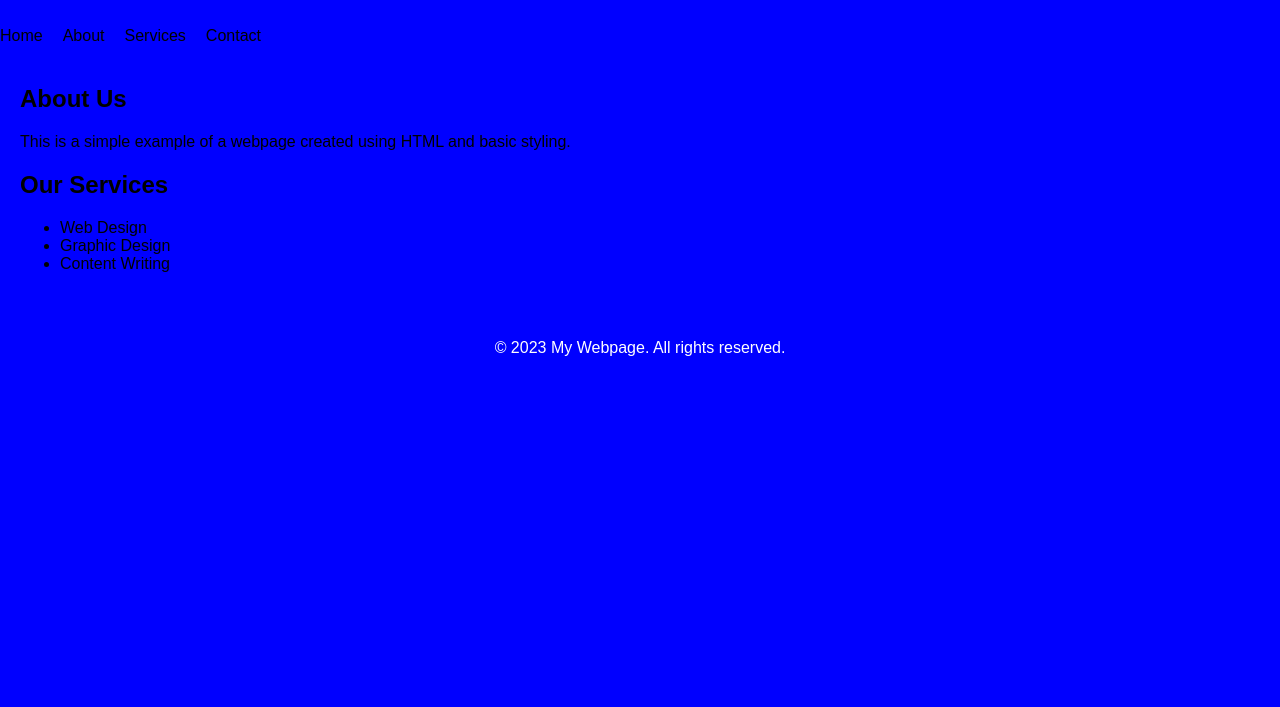
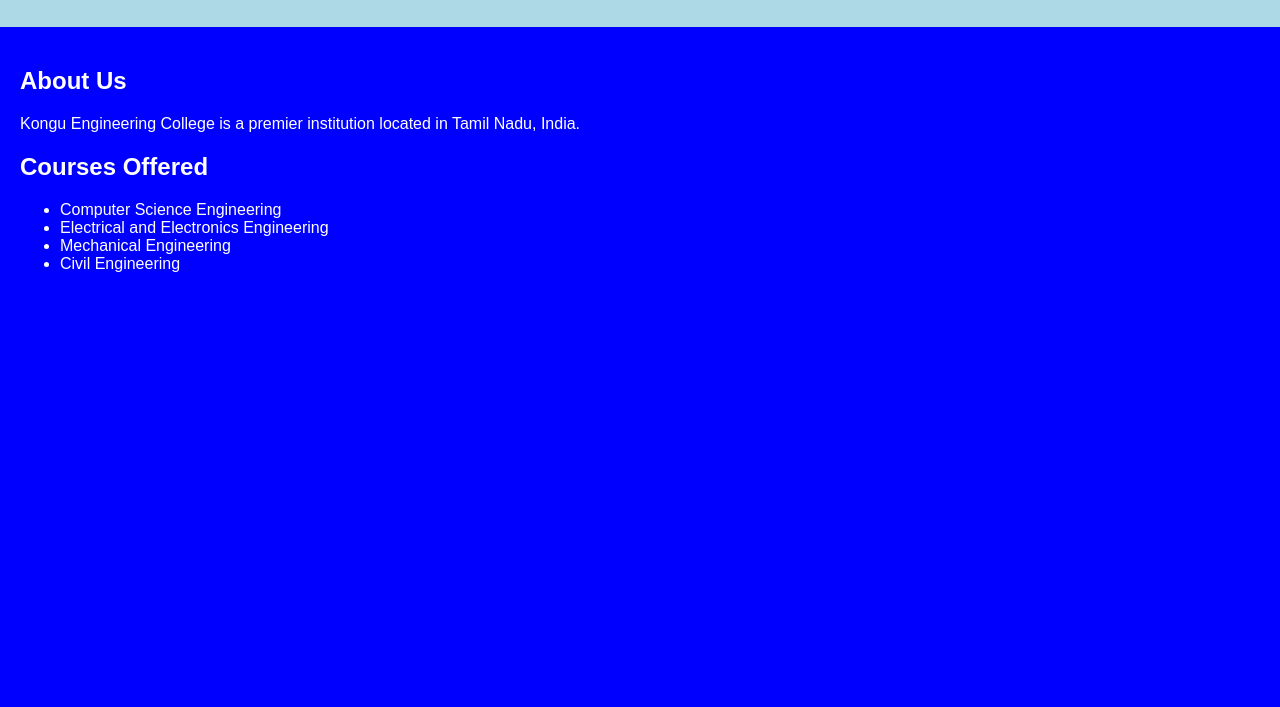
Before and after one commit to praneshm2004/bloger, a plain HTML site: page index.html in a window 1280 px wide. Shown: the part 93-800 px from the top of the page. Drawn offline with Linux system fonts and the light colour scheme.

Commit message:
Update index.html

```diff
--- a/index.html
+++ b/index.html
@@ -1,92 +1,51 @@
 <!DOCTYPE html>
 <html>
 <head>
-    <title>My Webpage</title>
+    <title>Kongu Engineering College</title>
     <style>
         body {
             font-family: Arial, sans-serif;
             margin: 0;
             padding: 0;
             background-color: blue;
+            color: white;
         }
 
         header {
-            background-color: blue;
-            color: white;
+            background-color: lightblue;
             padding: 20px;
             text-align: center;
         }
 
-        nav ul {
-            list-style: none;
-            margin: 0;
-            padding: 0;
-            background-color: blue;
-            overflow: hidden;
-        }
-
-        nav ul li {
-            float: left;
-            margin-right: 20px;
-        }
-
-        nav ul li a {
-            color: black;
-            text-decoration: none;
-        }
-
-        nav ul li a:hover {
-            text-decoration: underline;
+        h1 {
+            color: white;
         }
 
         main {
             padding: 20px;
         }
-
-        section {
-            margin-bottom: 20px;
-        }
-
-        footer {
-            background-color: blue;
-            color: white;
-            padding: 10px;
-            text-align: center;
-        }
     </style>
 </head>
 <body>
     <header>
-        <h1>Welcome to My Webpage</h1>
+        <h1>KONGU ENGINEERING COLLEGE</h1>
     </header>
-
-    <nav>
-        <ul>
-            <li><a href="#">Home</a></li>
-            <li><a href="#">About</a></li>
-            <li><a href="#">Services</a></li>
-            <li><a href="#">Contact</a></li>
-        </ul>
-    </nav>
 
     <main>
         <section>
             <h2>About Us</h2>
-            <p>This is a simple example of a webpage created using HTML and basic styling.</p>
+            <p>Kongu Engineering College is a premier institution located in Tamil Nadu, India.</p>
         </section>
 
         <section>
-            <h2>Our Services</h2>
+            <h2>Courses Offered</h2>
             <ul>
-                <li>Web Design</li>
-                <li>Graphic Design</li>
-                <li>Content Writing</li>
+                <li>Computer Science Engineering</li>
+                <li>Electrical and Electronics Engineering</li>
+                <li>Mechanical Engineering</li>
+                <li>Civil Engineering</li>
             </ul>
         </section>
     </main>
-
-    <footer>
-        <p>&copy; 2023 My Webpage. All rights reserved.</p>
-    </footer>
 </body>
 </html>
```
